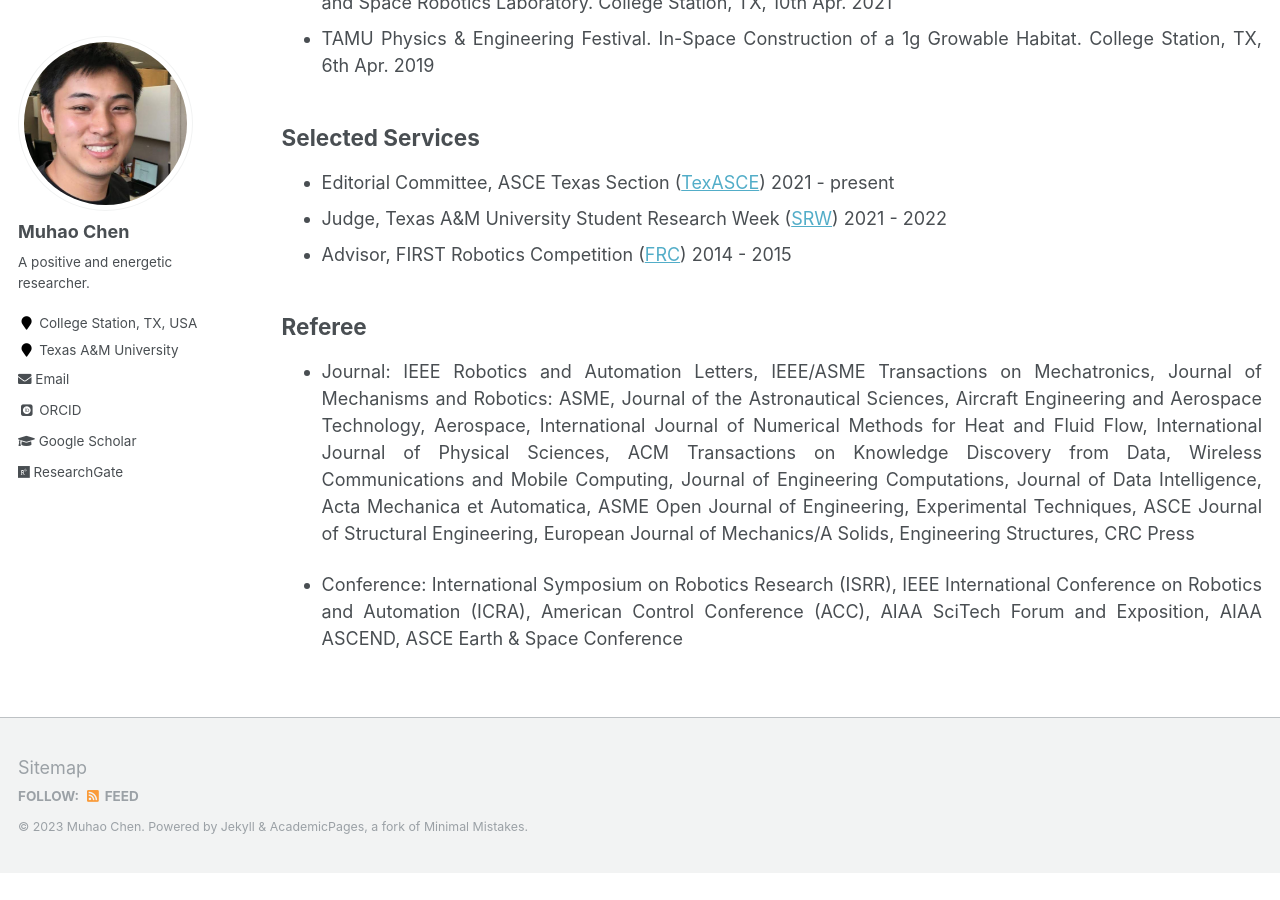
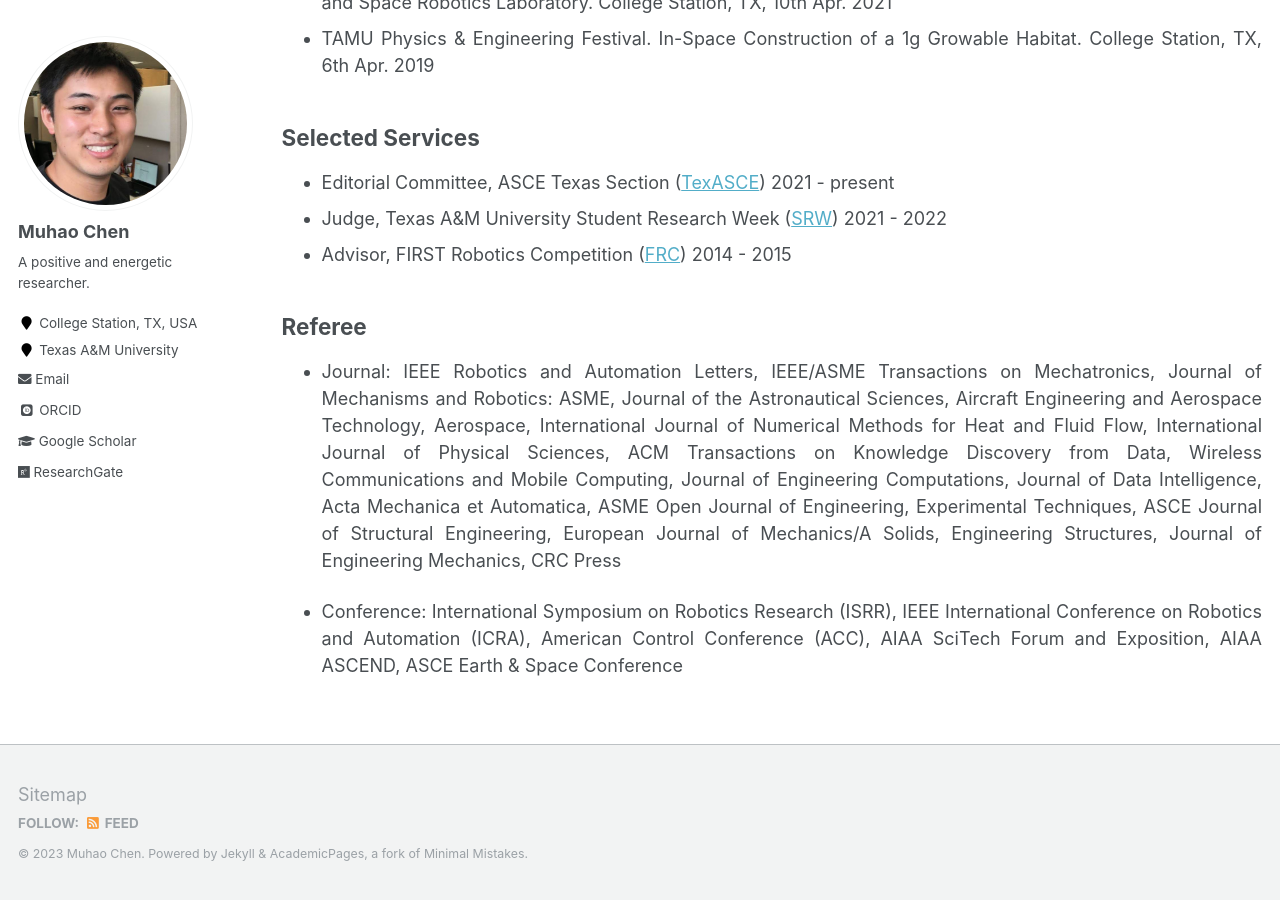
Before and after one commit to Muhao-Chen/muhao-chen.github.io, a Jekyll site: the page built from _pages/professional-activities.md, in a window 1280 px wide and 900 px high, scrolled down 1678 px. Built offline with Jekyll 4.4.1, drawn with Linux system fonts in a browser that asks for light colours; some web fonts are replaced; before the commit the page ends 2551 px from its top, so only the background shows below that.

Commit message:
Update professional-activities.md

```diff
--- a/_pages/professional-activities.md
+++ b/_pages/professional-activities.md
@@ -64,7 +64,7 @@ toc_max_header: 1
 
 ## Referee
 
-* Journal: IEEE Robotics and Automation Letters, IEEE/ASME Transactions on Mechatronics, Journal of Mechanisms and Robotics: ASME, Journal of the Astronautical Sciences, Aircraft Engineering and Aerospace Technology, Aerospace, International Journal of Numerical Methods for Heat and Fluid Flow, International Journal of Physical Sciences, ACM Transactions on Knowledge Discovery from Data, Wireless Communications and Mobile Computing, Journal of Engineering Computations, Journal of Data Intelligence, Acta Mechanica et Automatica, ASME Open Journal of Engineering, Experimental Techniques, ASCE Journal of Structural Engineering, European Journal of Mechanics/A Solids, Engineering Structures, CRC Press
+* Journal: IEEE Robotics and Automation Letters, IEEE/ASME Transactions on Mechatronics, Journal of Mechanisms and Robotics: ASME, Journal of the Astronautical Sciences, Aircraft Engineering and Aerospace Technology, Aerospace, International Journal of Numerical Methods for Heat and Fluid Flow, International Journal of Physical Sciences, ACM Transactions on Knowledge Discovery from Data, Wireless Communications and Mobile Computing, Journal of Engineering Computations, Journal of Data Intelligence, Acta Mechanica et Automatica, ASME Open Journal of Engineering, Experimental Techniques, ASCE Journal of Structural Engineering, European Journal of Mechanics/A Solids, Engineering Structures, Journal of Engineering Mechanics, CRC Press
 
 * Conference: International Symposium on Robotics Research (ISRR), IEEE International Conference on Robotics and Automation (ICRA), American Control Conference (ACC), AIAA SciTech
 Forum and Exposition, AIAA ASCEND, ASCE Earth & Space Conference
```
